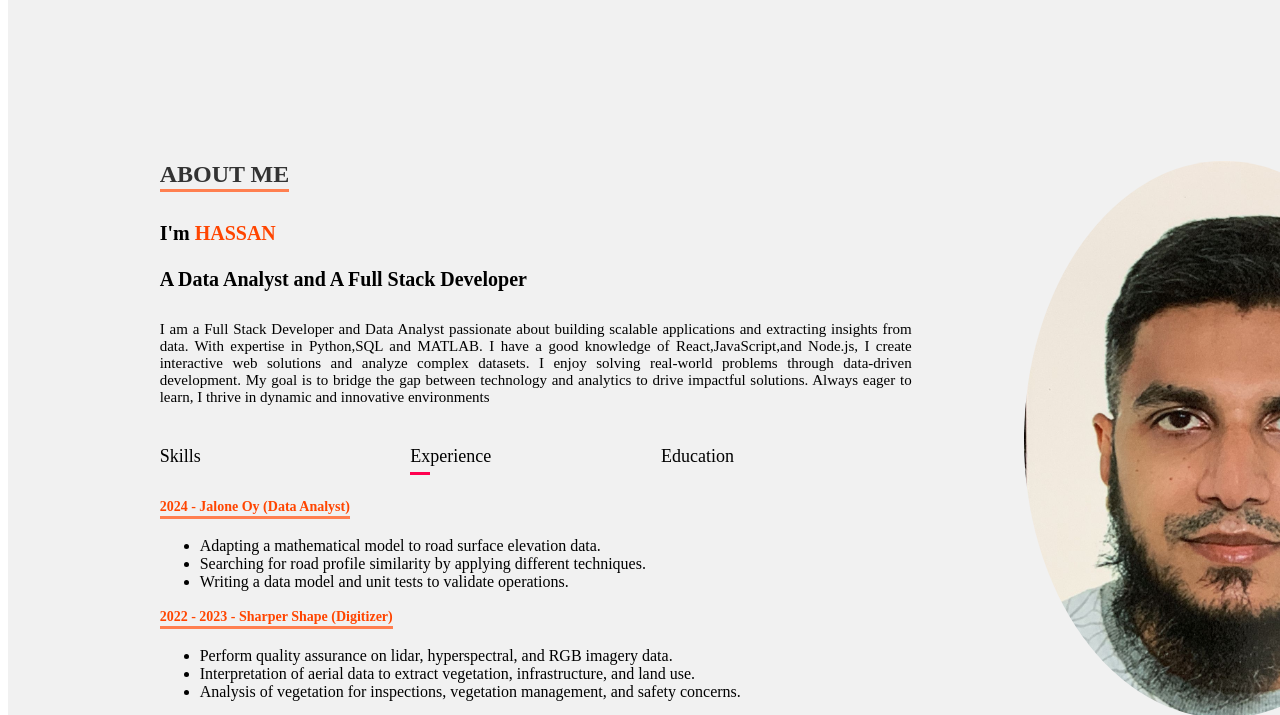
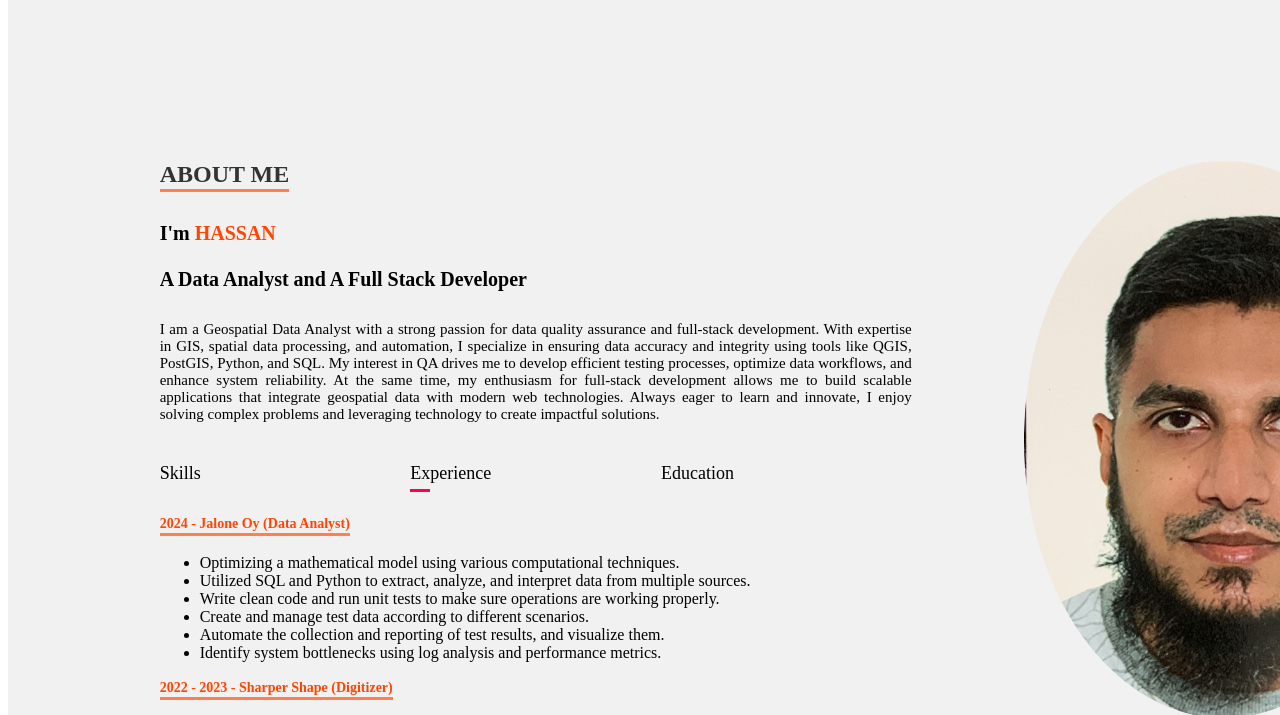
Before and after one commit to HassanAmjad-hub/HassanAmjad.github.io, a plain HTML site: page index.html in a window 1280 px wide. Both pictures are taken after a click on the element "Experience". Shown: the part 77-792 px from the top of the page. Drawn offline with nearby package versions, Linux system fonts and the light colour scheme.

Commit message:
index.html

```diff
--- a/index.html
+++ b/index.html
@@ -19,7 +19,7 @@
         <div class="home-content">
             <h2 class="main-heading">ABOUT ME</h2>
             <h1 class="sub-heading"><br>I'm <span>HASSAN</span><br><br>A Data Analyst and A Full Stack Developer</h1>
-            <p>I am a Full Stack Developer and Data Analyst passionate about building scalable applications and extracting insights from data. With expertise in Python,SQL and MATLAB. I have a good knowledge of React,JavaScript,and Node.js, I create interactive web solutions and analyze complex datasets. I enjoy solving real-world problems through data-driven development. My goal is to bridge the gap between technology and analytics to drive impactful solutions. Always eager to learn, I thrive in dynamic and innovative environments</p>
+            <p>I am a Geospatial Data Analyst with a strong passion for data quality assurance and full-stack development. With expertise in GIS, spatial data processing, and automation, I specialize in ensuring data accuracy and integrity using tools like QGIS, PostGIS, Python, and SQL. My interest in QA drives me to develop efficient testing processes, optimize data workflows, and enhance system reliability. At the same time, my enthusiasm for full-stack development allows me to build scalable applications that integrate geospatial data with modern web technologies. Always eager to learn and innovate, I enjoy solving complex problems and leveraging technology to create impactful solutions.</p>
             <div class="tab-titles">
                 <p class="tablinks active-link" onclick="opentab('skills')">Skills</p>
                 <p class="tablinks" onclick="opentab('experience')">Experience</p>
@@ -29,7 +29,7 @@
                 <h2><span>Language skills</span></h2>
                 <ul>
                     <li>English - Fluent</li>
-                    <li>Finnish - Basic</li>
+                    <li>Finnish - Communicative</li>
                     <li>Urdu - <strong>Native</strong></li>
                 </ul>
                 <h2><span>Soft Skills</span></h2>
@@ -44,9 +44,12 @@
             <div class="tab-contents" id="experience">
                 <h2><span>2024 - Jalone Oy (Data Analyst)</span></h2>
                 <ul>
-                    <li>Adapting a mathematical model to road surface elevation data.</li>
-                    <li>Searching for road profile similarity by applying different techniques.</li>
-                    <li>Writing a data model and unit tests to validate operations.</li>
+                    <li>Optimizing a mathematical model using various computational techniques.</li>
+                    <li>Utilized SQL and Python to extract, analyze, and interpret data from multiple sources.</li>
+                    <li>Write clean code and run unit tests to make sure operations are working properly.</li>
+                    <li>Create and manage test data according to different scenarios.</li>
+                    <li>Automate the collection and reporting of test results, and visualize them.</li>
+                    <li>Identify system bottlenecks using log analysis and performance metrics.</li>
                 </ul>
                 <h2><span>2022 - 2023 - Sharper Shape (Digitizer)</span></h2>
                 <ul>
@@ -68,6 +71,10 @@
                     <li>Handling large spatial data sets and performing spatial analysis.</li>
                     <li>Interpretation of satellite images and applying change detection techniques.</li>
                     <li>GIS integration and data visualization for decision-making.</li>
+                    <li>Expertise in image positioning of high resolution satellite images on base maps.</li>
+                    <li>Image interpretation of satellite images to extract meaningful insights.</li>
+                    <li>Applying change detection techniques to generate GIS maps and data management on POSTGIS and QGIS.</li>
+                    <li>Experience of working in a python environment to develop customized GIS tools.</li>
                 </ul>
                 <h2><span>2010 - 2015 - PAKPLC (Electronics Engineer)</span></h2>
                 <ul>
```
